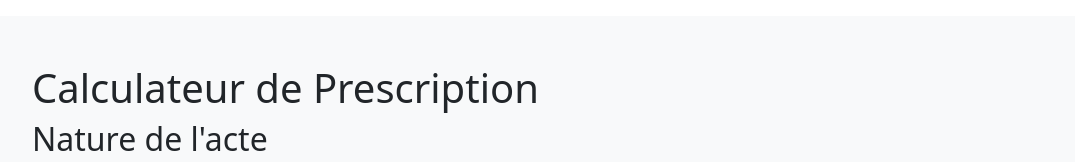
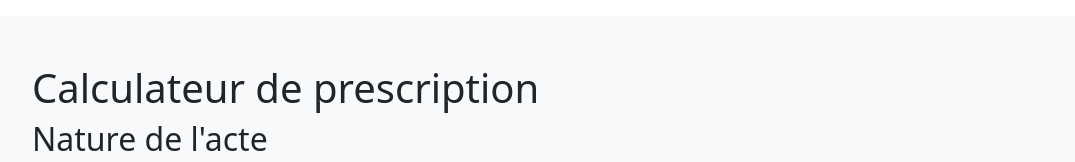
Before and after one commit to eleurent/prescription, a React (Create React App) app: page / in a window 1280 px wide. Shown: the top 162 px of the page, without its empty margins (102-1177 px from the left). Built offline with nearby package versions, Linux system fonts and the light colour scheme.

Commit message:
Update title

```diff
--- a/src/App.js
+++ b/src/App.js
@@ -7,7 +7,7 @@ function App() {
   return (
   <Container className="p-3">
       <Container className="p-5 mb-4 bg-light rounded-3">
-        <h1 className="header">Calculateur de Prescription</h1>
+        <h1 className="header">Calculateur de prescription</h1>
         <Prescription />
       </Container>
     </Container>
```
